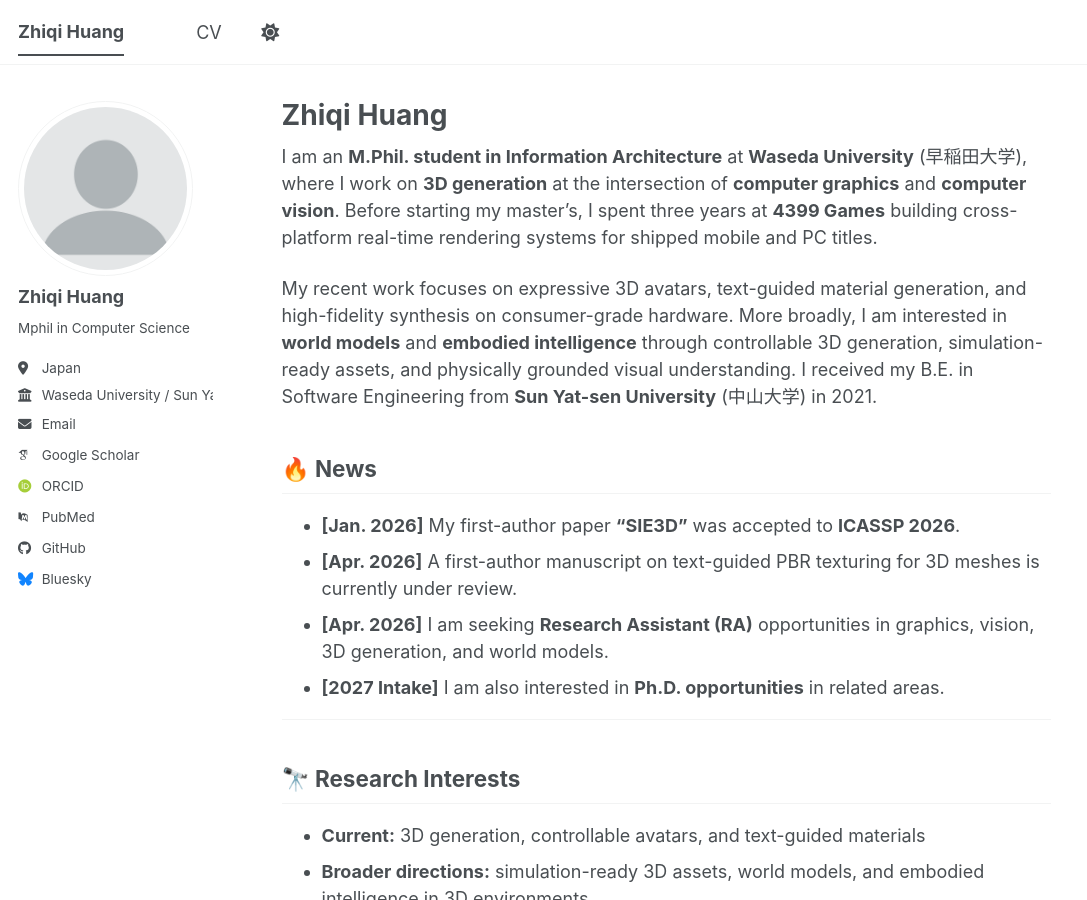
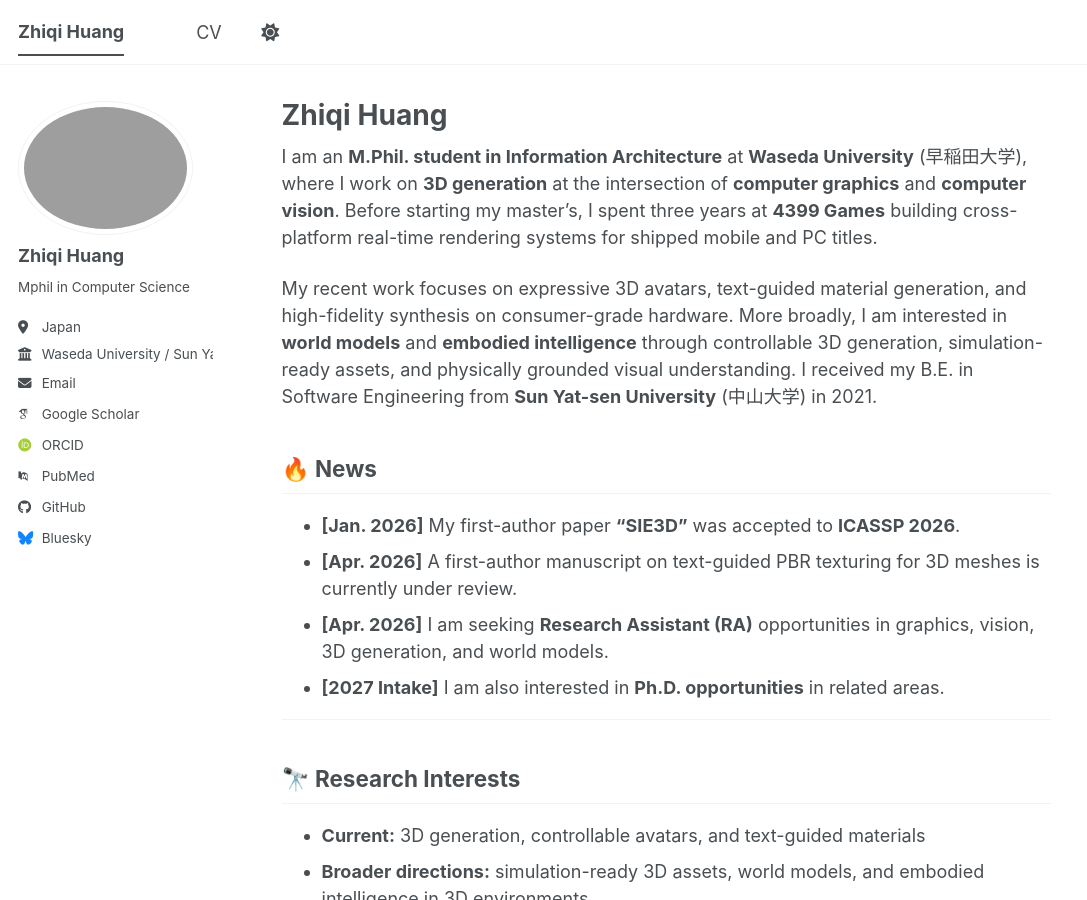
Before and after one commit to huang-zhiqi/huang-zhiqi.github.io, a Jekyll site: the page built from _pages/about.md, in a window 1280 px wide and 900 px high. Shown: the whole window, without its empty margins (0-1087 px from the left). Built offline with Jekyll 4.4.1, drawn with Linux system fonts in a browser that asks for light colours; some web fonts are replaced; a script bundle is joined from its source files by our own code; library files that are not in the unit come from our copies.

Commit message:
头像图片

```diff
--- a/_config.yml
+++ b/_config.yml
@@ -23,7 +23,7 @@
 #               Additional customization can be done by editing /_includes/author-profile.html
 author:
   # Biographic information
-  avatar           : "profile.png"
+  avatar           : "profile-blazing-crystal.png"
   name             : "Zhiqi Huang"
   pronouns         : # example: "she/her"
   bio              : "Mphil in Computer Science"
```
Also changed, not shown: 1 other file.
